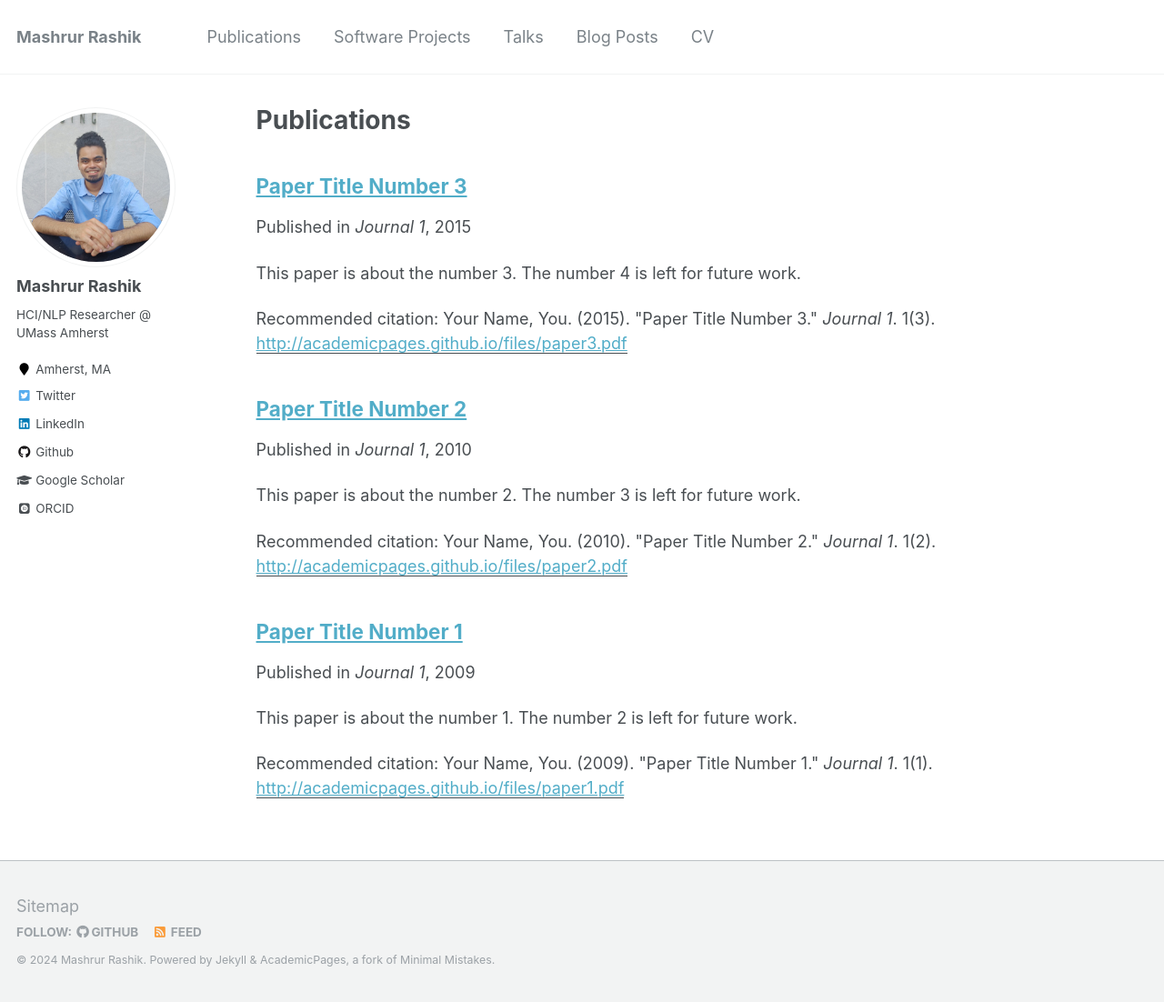
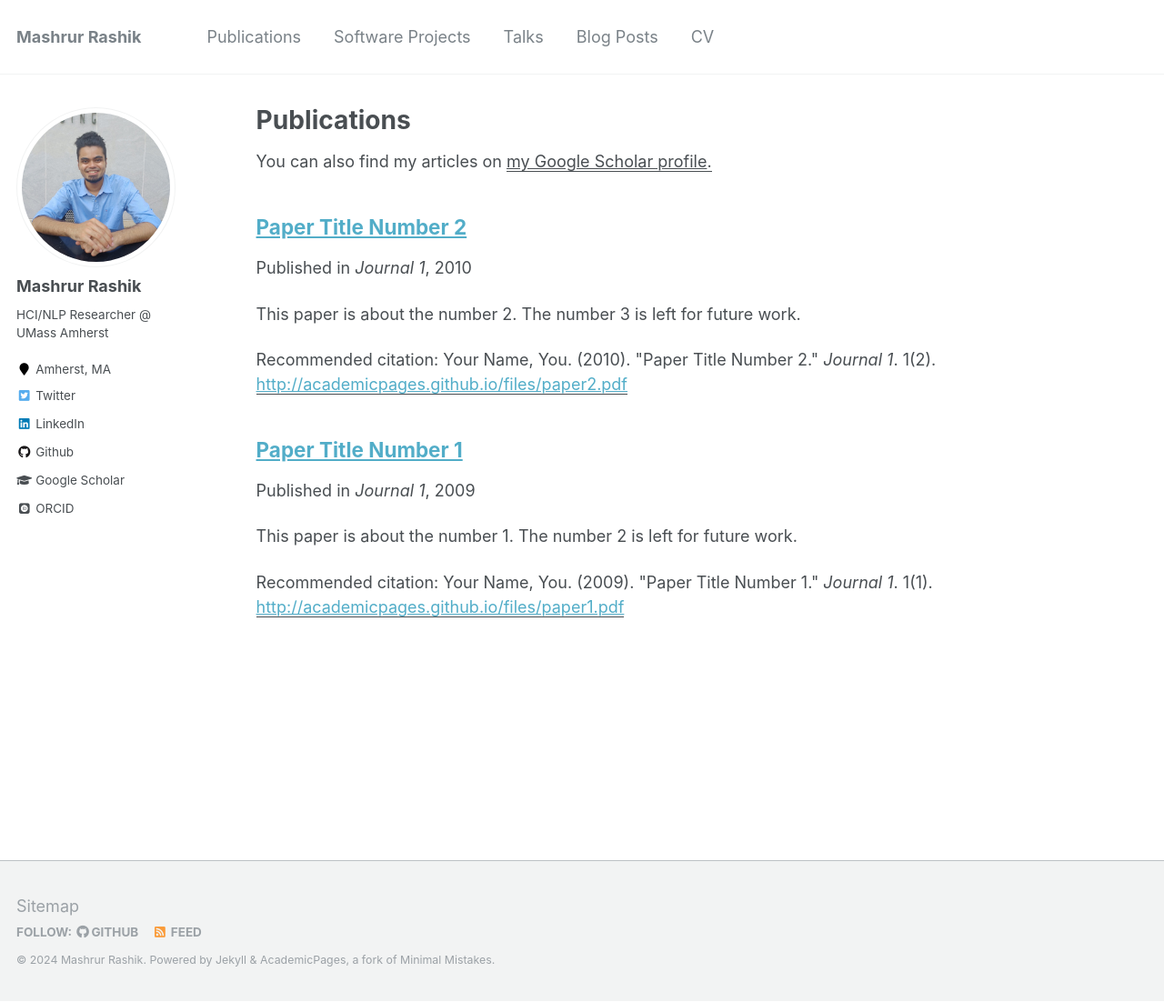
Before and after one commit to mashrur29/mashrur29.github.io, a Jekyll site: the page built from _pages/publications.md, in a window 1280 px wide and 1102 px high. Shown: the whole window at 91% size. Built offline with Jekyll 4.4.1, drawn with Linux system fonts in a browser that asks for light colours; some web fonts are replaced.

Commit message:
updated pub

```diff
--- a/_pages/publications.md
+++ b/_pages/publications.md
@@ -5,9 +5,8 @@ permalink: /publications/
 author_profile: true
 ---
 
-{% if author.googlescholar %}
-  You can also find my articles on <u><a href="{{author.googlescholar}}">my Google Scholar profile</a>.</u>
-{% endif %}
+You can also find my articles on <u><a href="https://scholar.google.com/citations?user=7JcNp48AAAAJ&hl=en">my Google Scholar profile</a>.</u>
+
 
 {% include base_path %}
 
--- a/_publications/2015-10-01-paper-title-number-3.md
+++ /dev/null
@@ -1,15 +0,0 @@
----
-title: "Paper Title Number 3"
-collection: publications
-permalink: /publication/2015-10-01-paper-title-number-3
-excerpt: 'This paper is about the number 3. The number 4 is left for future work.'
-date: 2015-10-01
-venue: 'Journal 1'
-paperurl: 'http://academicpages.github.io/files/paper3.pdf'
-citation: 'Your Name, You. (2015). &quot;Paper Title Number 3.&quot; <i>Journal 1</i>. 1(3).'
----
-This paper is about the number 3. The number 4 is left for future work.
-
-[Download paper here](http://academicpages.github.io/files/paper3.pdf)
-
-Recommended citation: Your Name, You. (2015). "Paper Title Number 3." <i>Journal 1</i>. 1(3).
```
